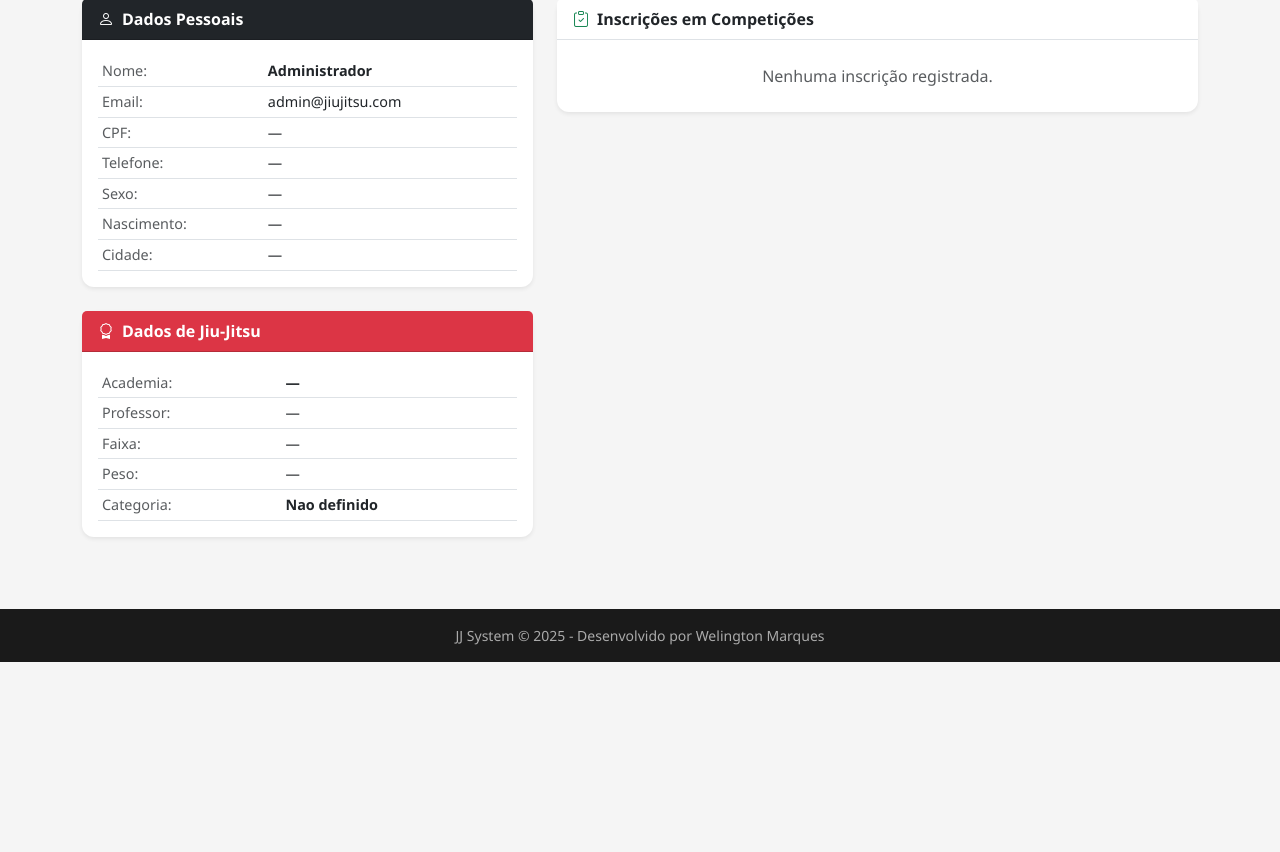
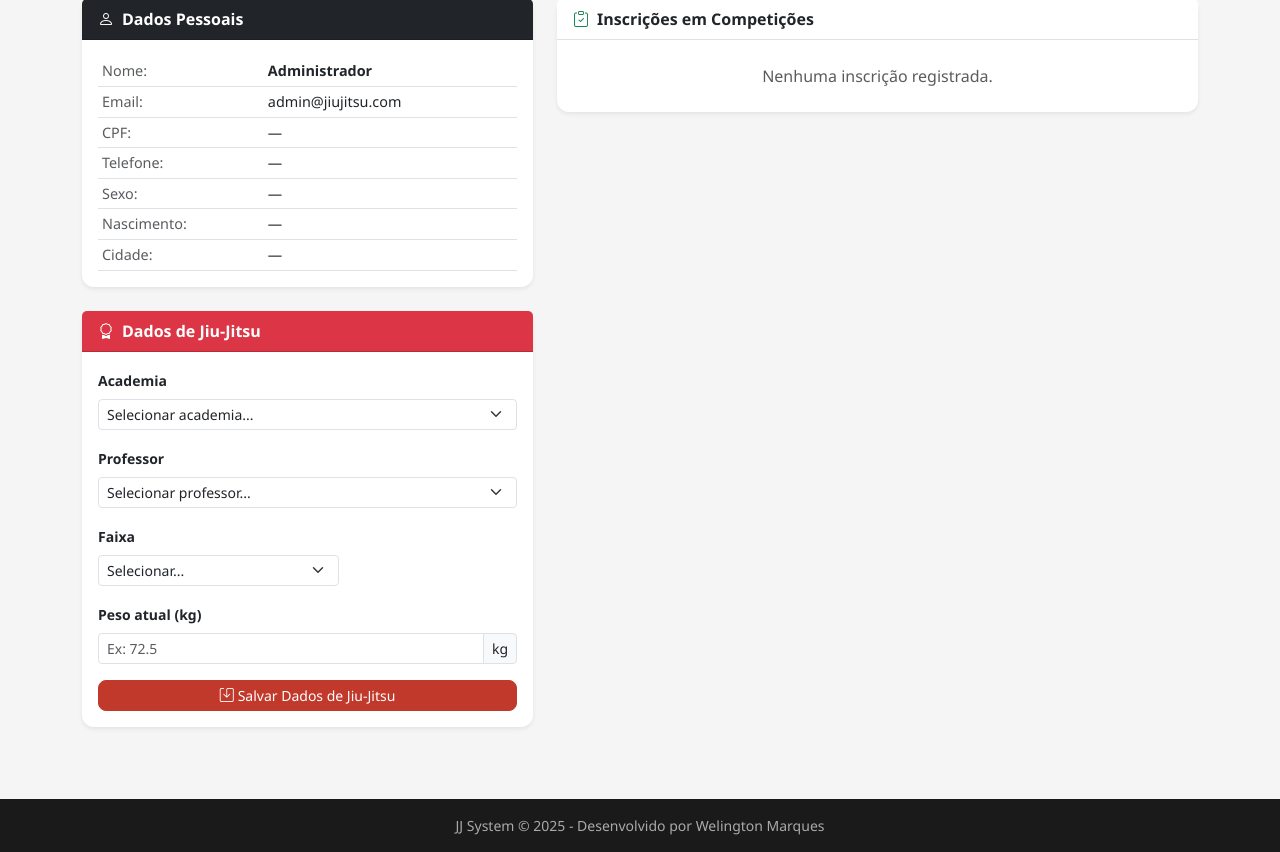
Before and after one commit to sheltovisck/jiujitsu-sistema, a Flask app: page /admin/aluno/1 in a window 1280 px wide. Shown: the part 172-1024 px from the top of the page. Before the commit the page ends 834 px from the top, so only its background shows below. Run offline with Flask 3, Linux system fonts and the light colour scheme; a user stored in the database is signed in; data that the repository does not hold is empty.

Commit message:
Restringe grau a faixa preta, permite professor editar alunos e melhora listagens
- Grau so pode ser definido para faixa Preta (validado no servidor), e so
  aparece nas telas de cadastro do proprio aluno (Perfil e Historico de
  Faixa); demais telas mostram apenas a faixa.
- Professores agora podem ver e editar os dados de Jiu-Jitsu (academia,
  professor, faixa, grau, peso) dos seus proprios alunos na ficha do aluno,
  antes restrita ao admin.
- Listagem de inscritos: nomes em caixa alta, lista todos os inscritos
  automaticamente ao abrir a pagina e cada filtro aplica na hora, sem
  precisar clicar em buscar.
- Chaves de luta: mesclagem de categorias com poucos inscritos agora separa
  em blocos Masculino/Feminino, ordenados por Preta, Marrom, Roxa, Azul e
  Branca.

```diff
--- a/app.py
+++ b/app.py
@@ -113,36 +113,35 @@ def listagem_inscritos():
     faixa_filtro = request.args.get("faixa", "").strip()
     categoria_filtro = request.args.get("categoria", "").strip()
     sexo_filtro = request.args.get("sexo", "").strip()
-    comp_selecionada = None
-    inscricoes = []
-    professores = []
-    faixas = []
-    categorias = []
+    comp_selecionada = Competicao.query.get_or_404(comp_id) if comp_id else None
+
+    base_query = Inscricao.query.filter_by(status="aprovado").join(User)
     if comp_id:
-        comp_selecionada = Competicao.query.get_or_404(comp_id)
-        base_query = Inscricao.query.filter_by(competicao_id=comp_id, status="aprovado").join(User)
-        todas_comp = base_query.all()
-        professores = sorted(
-            {i.aluno.professor_obj for i in todas_comp if i.aluno.professor_obj},
-            key=lambda p: p.nome,
-        )
-        faixas = sorted({i.faixa_inscricao for i in todas_comp if i.faixa_inscricao})
-        categorias = sorted(
-            {i.categoria_peso for i in todas_comp if i.categoria_peso},
-            key=lambda c: ORDEM_CATEGORIAS_PESO.index(c) if c in ORDEM_CATEGORIAS_PESO else 99,
-        )
-        query = base_query
-        if professor_id:
-            query = query.filter(User.professor_id == professor_id)
-        if faixa_filtro:
-            query = query.filter(Inscricao.faixa_inscricao == faixa_filtro)
-        if categoria_filtro:
-            query = query.filter(Inscricao.categoria_peso == categoria_filtro)
-        if sexo_filtro:
-            query = query.filter(User.sexo == sexo_filtro)
-        inscricoes = query.order_by(
-            Inscricao.faixa_inscricao, Inscricao.categoria_peso, User.nome_completo
-        ).all()
+        base_query = base_query.filter(Inscricao.competicao_id == comp_id)
+    todas = base_query.all()
+    professores = sorted(
+        {i.aluno.professor_obj for i in todas if i.aluno.professor_obj},
+        key=lambda p: p.nome,
+    )
+    faixas = sorted({i.faixa_inscricao for i in todas if i.faixa_inscricao})
+    categorias = sorted(
+        {i.categoria_peso for i in todas if i.categoria_peso},
+        key=lambda c: ORDEM_CATEGORIAS_PESO.index(c) if c in ORDEM_CATEGORIAS_PESO else 99,
+    )
+
+    query = base_query
+    if professor_id:
+        query = query.filter(User.professor_id == professor_id)
+    if faixa_filtro:
+        query = query.filter(Inscricao.faixa_inscricao == faixa_filtro)
+    if categoria_filtro:
+        query = query.filter(Inscricao.categoria_peso == categoria_filtro)
+    if sexo_filtro:
+        query = query.filter(User.sexo == sexo_filtro)
+    inscricoes = query.order_by(
+        Inscricao.faixa_inscricao, Inscricao.categoria_peso, User.nome_completo
+    ).all()
+
     return render_template(
         "inscritos.html", competicoes=competicoes, comp_selecionada=comp_selecionada,
         inscricoes=inscricoes, professores=professores, faixas=faixas, categorias=categorias,
@@ -238,7 +237,8 @@ def perfil():
         current_user.cidade = request.form.get("cidade", "").strip()
         current_user.estado = request.form.get("estado", "")
         current_user.faixa = request.form.get("faixa", "")
-        current_user.grau = request.form.get("grau", "")
+        grau = request.form.get("grau", "")
+        current_user.grau = grau if current_user.faixa == "Preta" else ""
         academia_id = request.form.get("academia_id", "")
         professor_id = request.form.get("professor_id", "")
         current_user.academia_id = int(academia_id) if academia_id else None
@@ -270,7 +270,7 @@ def historico_faixa():
         if not faixa:
             flash("Faixa e obrigatoria.", "danger")
             return redirect(url_for("historico_faixa"))
-        grau = request.form.get("grau", "").strip()
+        grau = request.form.get("grau", "").strip() if faixa == "Preta" else ""
         professor_nome = request.form.get("professor_nome", "").strip()
         observacoes = request.form.get("observacoes", "").strip()
         data_str = request.form.get("data_graduacao", "")
@@ -495,18 +495,53 @@ def admin_dashboard():
 
 @app.route("/admin/alunos")
 @login_required
-@admin_required
+@professor_required
 def admin_alunos():
-    alunos = User.query.filter_by(is_admin=False).order_by(User.nome_completo).all()
+    query = User.query.filter_by(is_admin=False)
+    if not current_user.is_admin:
+        query = query.filter_by(professor_id=current_user.professor_id)
+    alunos = query.order_by(User.nome_completo).all()
     return render_template("admin/alunos.html", alunos=alunos)
 
 
 @app.route("/admin/aluno/<int:user_id>")
 @login_required
-@admin_required
+@professor_required
 def admin_aluno_detalhe(user_id):
     aluno = User.query.get_or_404(user_id)
-    return render_template("admin/aluno_detalhe.html", aluno=aluno)
+    if not current_user.is_admin and aluno.professor_id != current_user.professor_id:
+        abort(403)
+    academias = Academia.query.filter_by(ativa=True).order_by(Academia.nome).all()
+    professores = Professor.query.filter_by(ativo=True).order_by(Professor.nome).all()
+    return render_template("admin/aluno_detalhe.html", aluno=aluno, academias=academias, professores=professores)
+
+
+@app.route("/admin/aluno/<int:user_id>/editar-jj", methods=["POST"])
+@login_required
+@professor_required
+def admin_editar_aluno_jj(user_id):
+    aluno = User.query.get_or_404(user_id)
+    if not current_user.is_admin and aluno.professor_id != current_user.professor_id:
+        abort(403)
+    academia_id = request.form.get("academia_id", "")
+    professor_id = request.form.get("professor_id", "")
+    aluno.academia_id = int(academia_id) if academia_id else None
+    aluno.professor_id = int(professor_id) if professor_id else None
+    aluno.faixa = request.form.get("faixa", "")
+    grau = request.form.get("grau", "")
+    aluno.grau = grau if aluno.faixa == "Preta" else ""
+    peso_str = request.form.get("peso", "").strip().replace(",", ".")
+    if peso_str:
+        try:
+            aluno.peso = float(peso_str)
+        except ValueError:
+            flash("Peso invalido.", "danger")
+            return redirect(url_for("admin_aluno_detalhe", user_id=user_id))
+    else:
+        aluno.peso = None
+    db.session.commit()
+    flash("Dados de Jiu-Jitsu atualizados com sucesso!", "success")
+    return redirect(url_for("admin_aluno_detalhe", user_id=user_id))
 
 
 @app.route("/admin/academias", methods=["GET", "POST"])
@@ -738,6 +773,18 @@ def sexo_label(sexo):
     return "Nao informado"
 
 
+ORDEM_FAIXAS_MESCLAGEM = ["Preta", "Marrom", "Roxa", "Azul", "Branca"]
+
+
+def _ordem_faixa_sexo(chave):
+    """Ordena por sexo (Masculino, Feminino, outros) e, dentro de cada bloco,
+    pela ordem de faixas Preta > Marrom > Roxa > Azul > Branca."""
+    faixa, sexo = chave
+    ordem_sexo = {"M": 0, "F": 1}.get(sexo, 2)
+    ordem_faixa = ORDEM_FAIXAS_MESCLAGEM.index(faixa) if faixa in ORDEM_FAIXAS_MESCLAGEM else len(ORDEM_FAIXAS_MESCLAGEM)
+    return (ordem_sexo, ordem_faixa, faixa)
+
+
 def _categoria_para_grupo(grupos, faixa, sexo, categoria):
     """Retorna o GrupoPeso que contem essa categoria+faixa+sexo, se houver."""
     for g in grupos:
@@ -763,13 +810,14 @@ def montar_chaves(comp_id):
         contagens[(faixa, sexo)][categoria] += 1
 
     categorias_ordenadas = {}
-    for (faixa, sexo), cats in contagens.items():
+    for chave in sorted(contagens.keys(), key=_ordem_faixa_sexo):
+        cats = contagens[chave]
         ordenadas = sorted(
             cats.items(),
             key=lambda item: ORDEM_CATEGORIAS_PESO.index(item[0])
             if item[0] in ORDEM_CATEGORIAS_PESO else len(ORDEM_CATEGORIAS_PESO),
         )
-        categorias_ordenadas[(faixa, sexo)] = ordenadas
+        categorias_ordenadas[chave] = ordenadas
 
     chaves = {}
     for insc in inscricoes:
--- a/templates/admin/aluno_detalhe.html
+++ b/templates/admin/aluno_detalhe.html
@@ -13,6 +13,7 @@
             {% if aluno.is_professor %}<span class="badge bg-success ms-1"><i class="bi bi-person-check me-1"></i>Professor</span>{% endif %}
         </p>
     </div>
+    {% if current_user.is_admin %}
     <form method="POST" action="{{ url_for('admin_toggle_professor_user', user_id=aluno.id) }}">
         <button type="submit" class="btn btn-sm {% if aluno.is_professor %}btn-outline-danger{% else %}btn-outline-success{% endif %}">
             <i class="bi bi-person-{% if aluno.is_professor %}dash{% else %}check{% endif %} me-1"></i>
@@ -25,6 +26,7 @@
             <i class="bi bi-key me-1"></i>Resetar Senha
         </button>
     </form>
+    {% endif %}
 </div>
 
 <div class="row g-4">
@@ -49,17 +51,62 @@
         <div class="card border-0 shadow-sm">
             <div class="card-header bg-danger text-white fw-bold"><i class="bi bi-award me-2"></i>Dados de Jiu-Jitsu</div>
             <div class="card-body">
-                <table class="table table-sm mb-0">
-                    <tr><td class="text-muted">Academia:</td><td class="fw-semibold">{{ aluno.academia or '—' }}</td></tr>
-                    <tr><td class="text-muted">Professor:</td><td>{{ aluno.professor or '—' }}</td></tr>
-                    <tr><td class="text-muted">Faixa:</td><td>
-                        {% if aluno.faixa %}
-                        <span class="badge faixa-badge faixa-{{ aluno.faixa.lower().replace(' ', '-') }}">{{ aluno.faixa }}{% if aluno.grau %} {{ aluno.grau }}º grau{% endif %}</span>
-                        {% else %}—{% endif %}
-                    </td></tr>
-                    <tr><td class="text-muted">Peso:</td><td>{{ aluno.peso ~ ' kg' if aluno.peso else '—' }}</td></tr>
-                    <tr><td class="text-muted">Categoria:</td><td><strong>{{ aluno.get_categoria_peso() }}</strong></td></tr>
-                </table>
+                <form method="POST" action="{{ url_for('admin_editar_aluno_jj', user_id=aluno.id) }}">
+                    <div class="mb-3">
+                        <label class="form-label fw-semibold small">Academia</label>
+                        <select name="academia_id" id="academiaSelect" class="form-select form-select-sm">
+                            <option value="">Selecionar academia...</option>
+                            {% for ac in academias %}
+                            <option value="{{ ac.id }}" {% if aluno.academia_id == ac.id %}selected{% endif %}>{{ ac.nome }}</option>
+                            {% endfor %}
+                        </select>
+                    </div>
+                    <div class="mb-3">
+                        <label class="form-label fw-semibold small">Professor</label>
+                        <select name="professor_id" id="professorSelect" class="form-select form-select-sm">
+                            <option value="">Selecionar professor...</option>
+                            {% for prof in professores %}
+                            {% if not aluno.academia_id or prof.academia_id == aluno.academia_id %}
+                            <option value="{{ prof.id }}" {% if aluno.professor_id == prof.id %}selected{% endif %}>{{ prof.nome }}</option>
+                            {% endif %}
+                            {% endfor %}
+                        </select>
+                    </div>
+                    <div class="row g-2 mb-3">
+                        <div class="col-7">
+                            <label class="form-label fw-semibold small">Faixa</label>
+                            <select name="faixa" id="faixaSelect" class="form-select form-select-sm">
+                                <option value="">Selecionar...</option>
+                                {% for f in ['Branca','Cinza','Amarela','Laranja','Verde','Azul','Roxa','Marrom','Preta','Vermelha e Preta','Vermelha e Branca','Vermelha'] %}
+                                <option value="{{ f }}" {% if aluno.faixa == f %}selected{% endif %}>{{ f }}</option>
+                                {% endfor %}
+                            </select>
+                        </div>
+                        <div class="col-5" id="grauWrapper">
+                            <label class="form-label fw-semibold small">Grau</label>
+                            <select name="grau" class="form-select form-select-sm">
+                                <option value="">Sem grau</option>
+                                {% for g in range(1, 5) %}
+                                <option value="{{ g }}" {% if aluno.grau == g|string %}selected{% endif %}>{{ g }}o grau</option>
+                                {% endfor %}
+                            </select>
+                        </div>
+                    </div>
+                    <div class="mb-3">
+                        <label class="form-label fw-semibold small">Peso atual (kg)</label>
+                        <div class="input-group input-group-sm">
+                            <input type="number" name="peso" class="form-control" value="{{ aluno.peso or '' }}"
+                                   placeholder="Ex: 72.5" step="0.1" min="30" max="200">
+                            <span class="input-group-text">kg</span>
+                        </div>
+                    </div>
+                    {% if aluno.peso %}
+                    <div class="small text-muted mb-3">Categoria: <strong>{{ aluno.get_categoria_peso() }}</strong></div>
+                    {% endif %}
+                    <button type="submit" class="btn btn-danger btn-sm w-100">
+                        <i class="bi bi-save me-1"></i>Salvar Dados de Jiu-Jitsu
+                    </button>
+                </form>
             </div>
         </div>
     </div>
@@ -101,3 +148,52 @@
     </div>
 </div>
 {% endblock %}
+
+{% block scripts %}
+<script>
+// Mostrar grau apenas para faixa preta
+const faixaSelect = document.getElementById('faixaSelect');
+const grauWrapper = document.getElementById('grauWrapper');
+function toggleGrau() {
+    if (faixaSelect.value === 'Preta') {
+        grauWrapper.style.display = '';
+    } else {
+        grauWrapper.style.display = 'none';
+        grauWrapper.querySelector('select').value = '';
+    }
+}
+if (faixaSelect && grauWrapper) {
+    faixaSelect.addEventListener('change', toggleGrau);
+    toggleGrau();
+}
+// Filtrar professores ao trocar academia
+const academiaSelect = document.getElementById('academiaSelect');
+const professorSelect = document.getElementById('professorSelect');
+if (academiaSelect && professorSelect) {
+    academiaSelect.addEventListener('change', function() {
+        const acadId = this.value;
+        const profAtual = professorSelect.value;
+        professorSelect.innerHTML = '<option value="">Carregando...</option>';
+        if (!acadId) {
+            professorSelect.innerHTML = '<option value="">Selecionar professor...</option>';
+            return;
+        }
+        fetch('/api/professores/' + acadId)
+            .then(r => r.json())
+            .then(profs => {
+                professorSelect.innerHTML = '<option value="">Selecionar professor...</option>';
+                profs.forEach(p => {
+                    const opt = document.createElement('option');
+                    opt.value = p.id;
+                    opt.textContent = p.nome;
+                    if (p.id == profAtual) opt.selected = true;
+                    professorSelect.appendChild(opt);
+                });
+                if (profs.length === 0) {
+                    professorSelect.innerHTML = '<option value="">Nenhum professor nesta academia</option>';
+                }
+            });
+    });
+}
+</script>
+{% endblock %}
--- a/templates/admin/alunos.html
+++ b/templates/admin/alunos.html
@@ -41,7 +41,7 @@
                         <td>
                             {% if aluno.faixa %}
                             <span class="badge faixa-badge faixa-{{ aluno.faixa.lower().replace(' ', '-') }}">
-                                {{ aluno.faixa }}{% if aluno.grau %} {{ aluno.grau }}º{% endif %}
+                                {{ aluno.faixa }}
                             </span>
                             {% else %}<span class="text-muted">—</span>{% endif %}
                         </td>
--- a/templates/base.html
+++ b/templates/base.html
@@ -41,6 +41,7 @@
                         <li class="nav-item"><a class="nav-link" href="{{ url_for('admin_inscricoes') }}"><i class="bi bi-clipboard-check me-1"></i>Inscricoes</a></li>
                     {% elif current_user.is_professor %}
                         <li class="nav-item"><a class="nav-link" href="{{ url_for('professor_inscricoes') }}"><i class="bi bi-clipboard-check me-1"></i>Inscricoes</a></li>
+                        <li class="nav-item"><a class="nav-link" href="{{ url_for('admin_alunos') }}"><i class="bi bi-people me-1"></i>Meus Alunos</a></li>
                         <li class="nav-item"><a class="nav-link" href="{{ url_for('perfil') }}"><i class="bi bi-person me-1"></i>Perfil</a></li>
                     {% else %}
                         <li class="nav-item"><a class="nav-link" href="{{ url_for('dashboard') }}"><i class="bi bi-house me-1"></i>Inicio</a></li>
--- a/templates/emails/inscricao.html
+++ b/templates/emails/inscricao.html
@@ -34,7 +34,7 @@
           {% endif %}
           <tr>
             <td style="color:#888;padding:4px 0;">Sua faixa:</td>
-            <td style="color:#333;">{{ user.faixa or '—' }}{% if user.grau %} {{ user.grau }}o grau{% endif %}</td>
+            <td style="color:#333;">{{ user.faixa or '—' }}</td>
           </tr>
           <tr>
             <td style="color:#888;padding:4px 0;">Categoria:</td>
--- a/templates/inscrever.html
+++ b/templates/inscrever.html
@@ -43,7 +43,7 @@
                     <div class="col-sm-4">
                         <div class="card border-0 bg-light p-3 text-center h-100">
                             <div class="small text-muted mb-1">Faixa</div>
-                            <div class="fw-bold">{{ current_user.faixa }} {% if current_user.grau %}- {{ current_user.grau }}º grau{% endif %}</div>
+                            <div class="fw-bold">{{ current_user.faixa }}</div>
                         </div>
                     </div>
                     <div class="col-sm-4">
```
Also changed, not shown: templates/admin/chaves.html (+10 -6 lines), templates/inscritos.html (+31 -19 lines).
